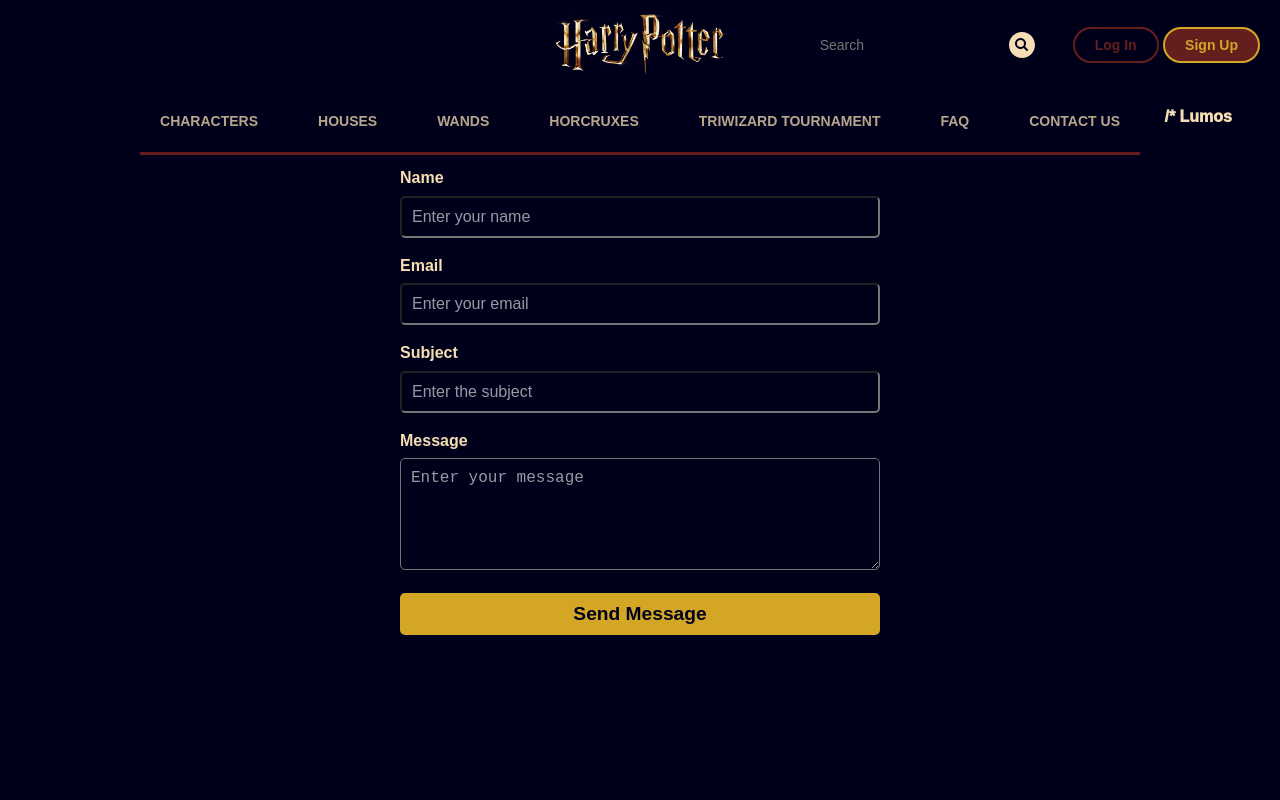
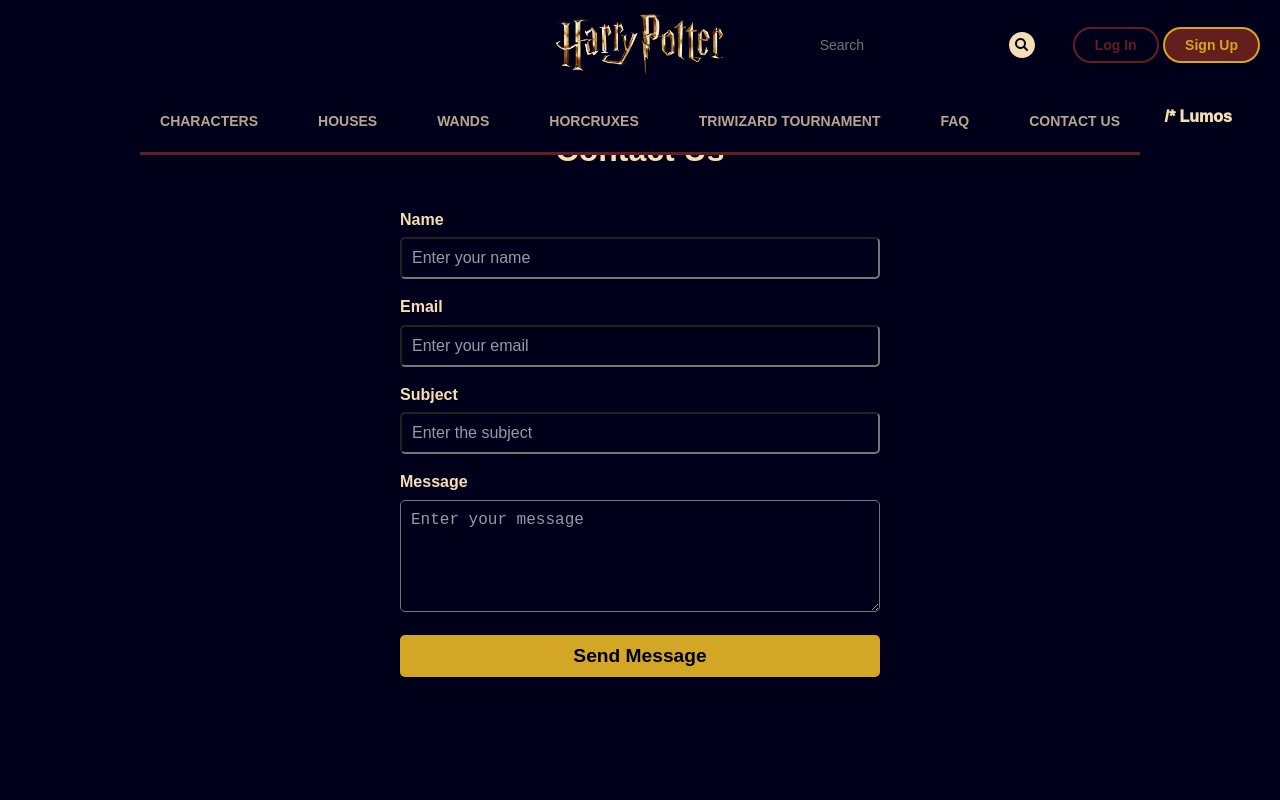
Before and after one commit to pshakadaniel/harrypotterstudio, a plain HTML site: page contact.html in a window 1280 px wide. Shown: the top 800 px of the page. Drawn offline with nearby package versions, Linux system fonts and the light colour scheme; a script that the page names is missing; a web font is replaced by a local one.

Commit message:
contact upd

```diff
--- a/contact.html
+++ b/contact.html
@@ -139,6 +139,7 @@
 
     <div class="contact-container">
       <div class="contact-form">
+        <h1>Contact Us</h1>
         <form action="submit_form.php" method="POST" class="contact-form">
           <div class="form-group">
             <label for="name">Name</label>
--- a/styles/contact.css
+++ b/styles/contact.css
@@ -16,9 +16,10 @@
 }
 
 .contact-form h1 {
-  font-size: 2.5rem;
-  color: var(--text-color);
-  margin-bottom: 20px;
+  font-size: 2rem;
+  font-weight: 700;
+  color: var(--nav-side);
+  margin-top: 2rem;
 }
 
 .contact-form {
```
